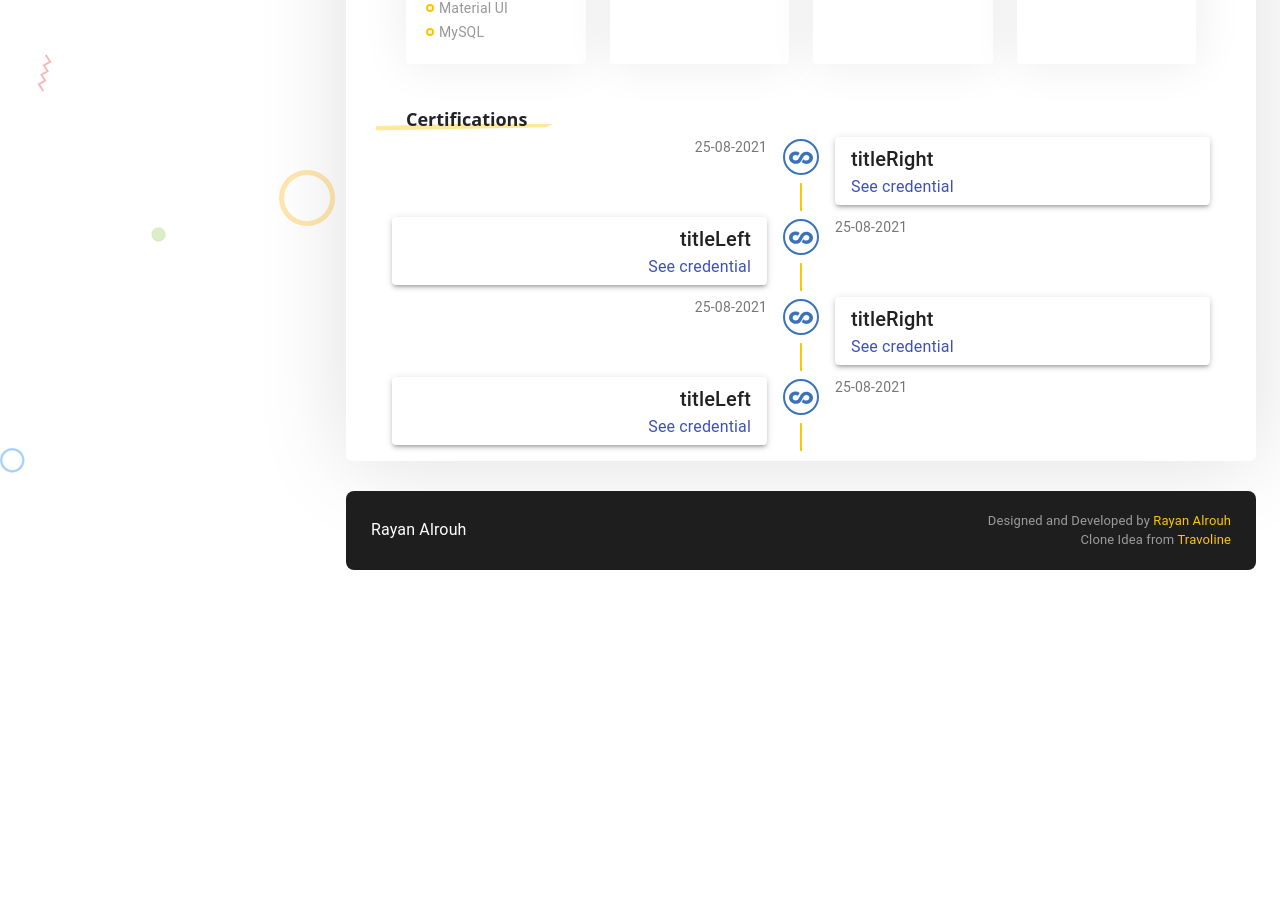
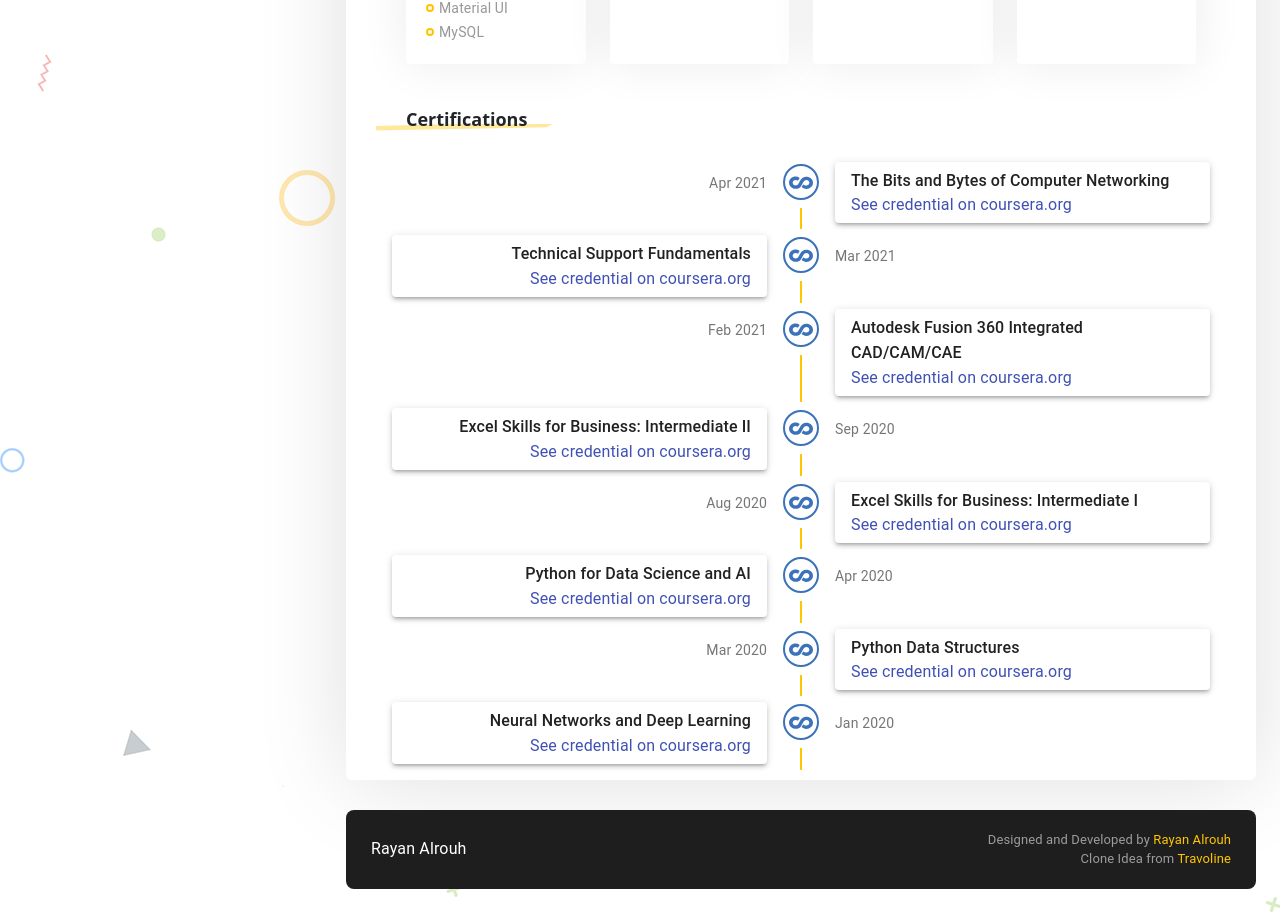
Before and after one commit to heisenberg550/-react-resume-clone, a React (Create React App) app: page / in a window 1280 px wide. Shown: the part 1097-2014 px from the top of the page. Before the commit the page ends 1695 px from the top, so only its background shows below. Built offline with nearby package versions, Linux system fonts and the light colour scheme.

Commit message:
edit cert

```diff
--- a/src/Pages/Resume/Resume.js
+++ b/src/Pages/Resume/Resume.js
@@ -120,23 +120,17 @@
           <span></span>
           <h6 className="section_title_text ">Certifications</h6>
         </Grid>
-        <Grid container>
+        <Grid container className="pt_25 ">
           <Grid item xs={12}>
-            {/* <Timeline2 /> */}
-            <TimelineCer
-              titleRight="titleRight"
-              dateRight="25-08-2021"
-              titleLeft="titleLeft"
-              dateLeft="25-08-2021"
-            />
-            <TimelineCer
-              titleRight="titleRight"
-              dateRight="25-08-2021"
-              titleLeft="titleLeft"
-              dateLeft="25-08-2021"
-            />
-
-            {/* <Timeline2    /> */}
+            {resumeData.certifications.map((cert) => (
+              <TimelineCer
+                side={cert.side}
+                title={cert.title}
+                date={cert.date}
+                organization={cert.organization}
+                link={cert.link}
+              />
+            ))}
           </Grid>
         </Grid>
       </Grid>
--- a/src/compontent/Timeline2/Timeline.css
+++ b/src/compontent/Timeline2/Timeline.css
@@ -13,6 +13,15 @@
   background-color: var(--main-color) ;
 }
 
+.timeline .timeline_date{
+  padding-top: 11px;
+}
+
+.timeline .timeline_text{
+  font-size: 16px;
+  font-weight: 500 !important;
+}
+
 
 
 /* .con {
--- a/src/compontent/Timeline2/TimelineCer.js
+++ b/src/compontent/Timeline2/TimelineCer.js
@@ -27,22 +27,19 @@
   //   }
 }));
 
-export default function TimelineCer({
-  dateRight,
-  titleRight,
-  linkRight,
-  dateLeft,
-  titleLeft,
-  linkLeft,
-}) {
+export default function TimelineCer({ date, title, link, side, organization }) {
   const classes = useStyles();
 
   return (
-    <Timeline align="alternate" className="timeline">
+    <Timeline align={side} className="timeline">
       <TimelineItem>
         <TimelineOppositeContent>
-          <Typography variant="body2" color="textSecondary">
-            {dateRight}
+          <Typography
+            variant="body2"
+            color="textSecondary"
+            className="timeline_date"
+          >
+            {date}
           </Typography>
         </TimelineOppositeContent>
         <TimelineSeparator>
@@ -58,45 +55,18 @@
         </TimelineSeparator>
         <TimelineContent>
           <Paper elevation={3} className={classes.paper}>
-            <Typography variant="h6" component="h1">
-              {titleRight}
+            <Typography variant="h6" component="h1" className="timeline_text">
+              {title}
             </Typography>
             <Typography>
-              <Link href={linkRight}>See credential</Link>
+              <Link href={link} target="_blank">
+                See credential on {organization}
+              </Link>
             </Typography>
           </Paper>
           <TimelineConnector />
         </TimelineContent>
       </TimelineItem>
-
-      <TimelineItem className="timeline">
-        <TimelineOppositeContent>
-          <Typography variant="body2" color="textSecondary">
-            {dateLeft}
-          </Typography>
-        </TimelineOppositeContent>
-        <TimelineSeparator>
-          <TimelineDot variant="outlined" className={classes.svgContan}>
-            <svg viewBox="0 0 64 60" width="24" height="24">
-              <path
-                d="M48.5 15.8l-2.443-.106c-7.383 0-12.163 3.93-14.818 8.498l-6.427 11.366c-1.7 2.7-3.983 3.877-7.064 3.877-4.408 0-8.02-3.346-8.02-7.436s3.612-7.436 8.02-7.436c2.602 0 4.515.7 6.055 2.4l4.727-7.807a18.62 18.62 0 00-10.888-3.505C7.914 15.642 0 22.918 0 31.947c0 7.595 5.63 13.968 13.278 15.774 1.38.32 2.868.53 4.355.53h.372c5.8-.106 11.313-1.965 14.022-6.85l7.117-12.8c1.328-2.07 2.55-2.974 4.408-3.558a9.013 9.013 0 012.7-.425c4.408 0 8.02 3.346 8.02 7.436S50.67 39.5 46.262 39.5c-3.612 0-5.842-.903-7.967-3.558l-4.568 7.5c3.187 3.027 7.7 4.94 12.64 4.94 9.72 0 17.633-7.276 17.633-16.305.053-8.392-6.745-15.296-15.5-16.252z"
-                fill="#3b72b9"
-              />
-            </svg>
-          </TimelineDot>
-          <TimelineConnector className="connector" />
-        </TimelineSeparator>
-        <TimelineContent>
-          <Paper elevation={3} className={classes.paper}>
-            <Typography variant="h6" component="h1">
-              {titleLeft}
-            </Typography>
-            <Typography>
-              <Link href={linkLeft}>See credential</Link>
-            </Typography>
-          </Paper>
-        </TimelineContent>
-      </TimelineItem>
     </Timeline>
   );
 }
--- a/src/utilis/resumeData.js
+++ b/src/utilis/resumeData.js
@@ -94,6 +94,65 @@
     {
       title: "Languages",
       description: ["English", "Turkish", "Arabic"],
+    },
+  ],
+
+  certifications: [
+    {
+      side: "left",
+      title: "The Bits and Bytes of Computer Networking",
+      date: "Apr 2021",
+      link: "https://www.coursera.org/account/accomplishments/verify/T32AB2GZLWA3",
+      organization: "coursera.org",
+    },
+    {
+      side: "right",
+      title: "Technical Support Fundamentals",
+      date: "Mar 2021",
+      link: "https://www.coursera.org/account/accomplishments/verify/N7P6D2DSVPTD",
+      organization: "coursera.org",
+    },
+    {
+      side: "left",
+      title: "Autodesk Fusion 360 Integrated CAD/CAM/CAE",
+      date: "Feb 2021",
+      link: "https://www.coursera.org/account/accomplishments/verify/AJ6QYJFUCFFT",
+      organization: "coursera.org",
+    },
+    {
+      side: "right",
+      title: "Excel Skills for Business: Intermediate II",
+      date: "Sep 2020",
+      link: "https://www.coursera.org/account/accomplishments/verify/T8AMABTB9NWH",
+      organization: "coursera.org",
+    },
+    {
+      side: "left",
+      title: "Excel Skills for Business: Intermediate I",
+      date: "Aug 2020",
+      link: "https://coursera.org/share/d4fe67704c7d2b22e19c38abaf24dd2d",
+      organization: "coursera.org",
+    },
+    {
+      side: "right",
+      title: "Python for Data Science and AI",
+      date: "Apr 2020",
+      link: "https://coursera.org/share/ef38139e4b8108421a5d8f3230526b04",
+      organization: "coursera.org",
+    },
+    {
+      side: "left",
+      title: "Python Data Structures",
+      date: "Mar 2020",
+      link: "https://coursera.org/share/ef38139e4b8108421a5d8f3230526b04",
+      organization: "coursera.org",
+    },
+    {
+      side: "right",
+      title: "Neural Networks and Deep Learning",
+      date: "Jan 2020",
+      link: "https://www.coursera.org/account/accomplishments/verify/NKKXJBHA9WCW",
+      organization: "coursera.org",
     },
   ],
 
```
